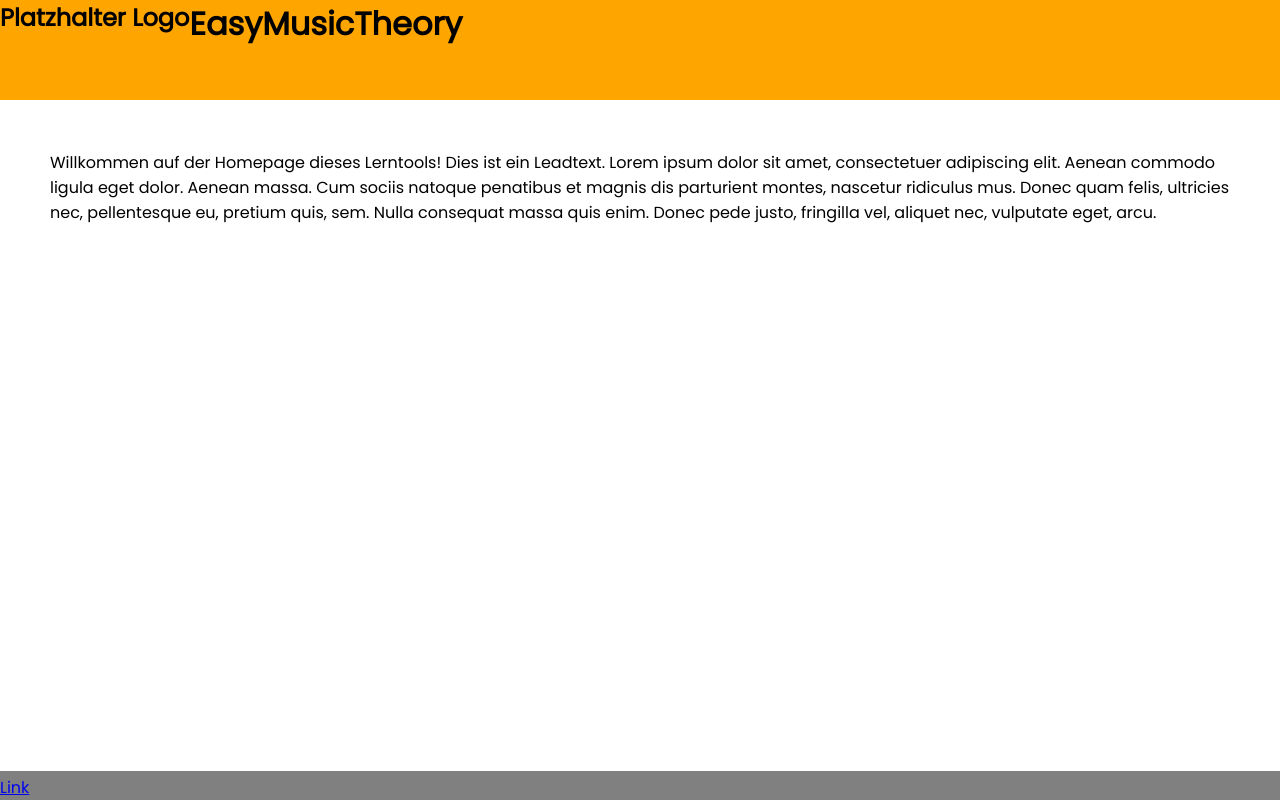
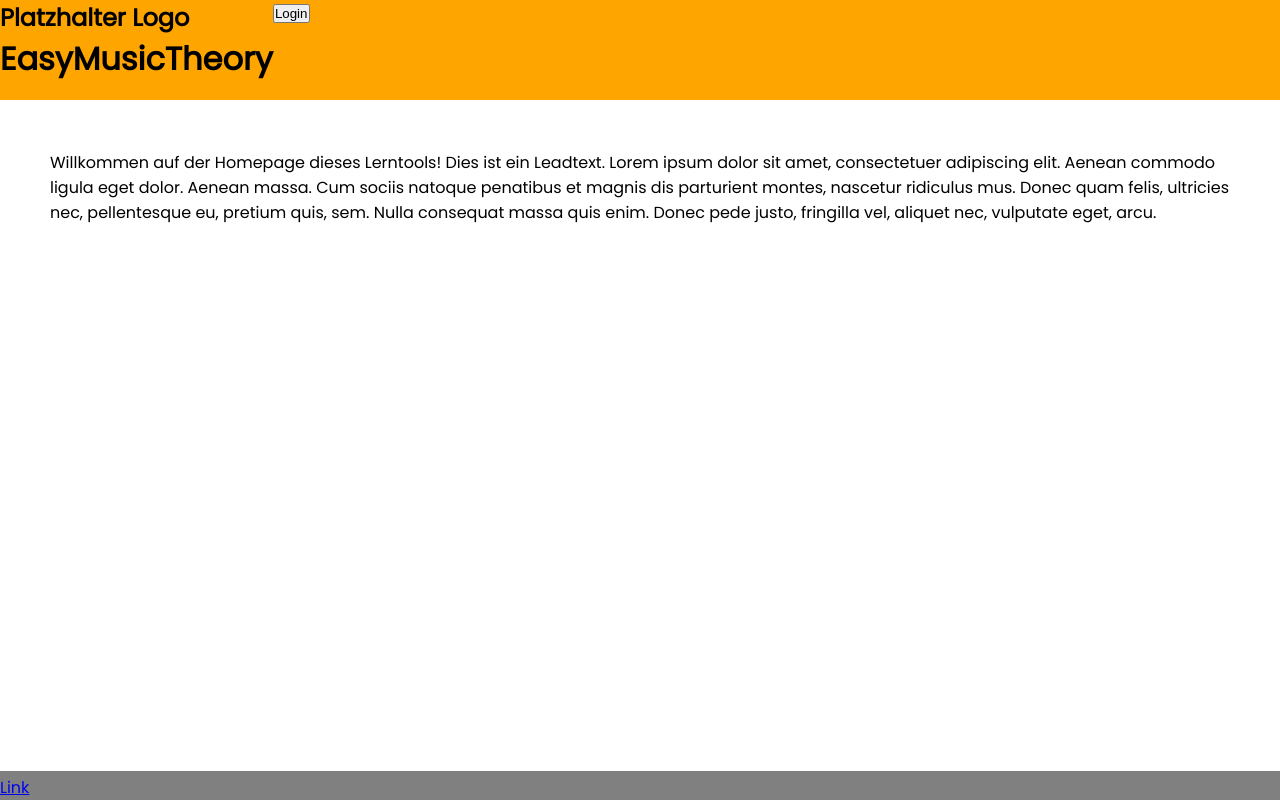
Before and after one commit to bsandoz/mmp-lehrprojekt, a Vue app: page / in a window 1280 px wide. Built offline with nearby package versions, Linux system fonts and the light colour scheme; no server answers.

Commit message:
Basic implementation of login/logout

```diff
--- a/src/components/Header.vue
+++ b/src/components/Header.vue
@@ -1,12 +1,42 @@
 <template>
   <div class="header">
-    <h2>Platzhalter Logo</h2>
-    <h1>EasyMusicTheory</h1>
+    <div class="header-left">
+      <h2>Platzhalter Logo</h2>
+      <h1>EasyMusicTheory</h1>
+    </div>
+    <div class="header-right">
+      <button type="button" name="button-login" v-if="!userIsLoggedIn" @click="logInOut()">Login</button>
+      <span v-if="userIsLoggedIn">Willkommen, User!</span>
+      <button type="button" name="button-logout" v-if="userIsLoggedIn" @click="logInOut()">Logout</button>
+    </div>
   </div>
 </template>
 
 <script>
+import { useUserStore } from '@/store/UserStore.js'
+
+import { mapState } from 'pinia';
+import { mapActions } from 'pinia';
+
 export default {
+  computed: {
+    ...mapState(useUserStore, ['userIsLoggedIn']),
+  },
+  methods: {
+    ...mapActions(useUserStore, ['userLogIn']),
+    ...mapActions(useUserStore, ['userLogOut']),
+    logInOut() {
+      if (this.userIsLoggedIn) {
+        //logout
+        console.log("Logging out");
+        this.userLogOut();
+      } else {
+        //login
+        console.log("Logging in");
+        this.userLogIn();
+      }
+    },
+  },
 }
 </script>
 
--- a/src/components/SingleModule.vue
+++ b/src/components/SingleModule.vue
@@ -1,5 +1,5 @@
 <template>
-  <router-link v-if="singleModule" :to="moduleLink">
+  <router-link v-if="singleModule && userIsLoggedIn" :to="moduleLink">
     <div :class="{ completed: singleModule.isCompleted }">
       <h3>{{ singleModule.title }}</h3>
       <p>{{ singleModule.text }}</p>
@@ -9,6 +9,10 @@
 </template>
 
 <script>
+import { useUserStore } from '@/store/UserStore.js'
+
+import { mapState } from 'pinia';
+
 export default {
   name: 'SingleModule',
   props: {
@@ -23,6 +27,7 @@ export default {
     }
   },
   computed: {
+    ...mapState(useUserStore, ['userIsLoggedIn']),
     moduleLink() {
       //return this.singleModule.id ? this.moduleUrl + this.singleModule.id : null
       return this.moduleUrl + this.singleModule.id;
--- a/src/store/UserStore.js
+++ b/src/store/UserStore.js
@@ -9,7 +9,14 @@ export const useUserStore = defineStore("UserStore", {
     };
   },
   //actions
-
+  actions: {
+    userLogIn() {
+      this.userIsLoggedIn = true;
+    },
+    userLogOut() {
+      this.userIsLoggedIn = false;
+    },
+  }
   //getters
 
 });
--- a/src/views/Home.vue
+++ b/src/views/Home.vue
@@ -28,7 +28,7 @@ export default {
     }
   },
   computed: {
-    ...mapState(useUserStore, ['userTest']),
+    ...mapState(useUserStore, ['userIsLoggedIn']),
     ...mapState(useModuleStore, ['allModules']),
   },
   methods: {
```
